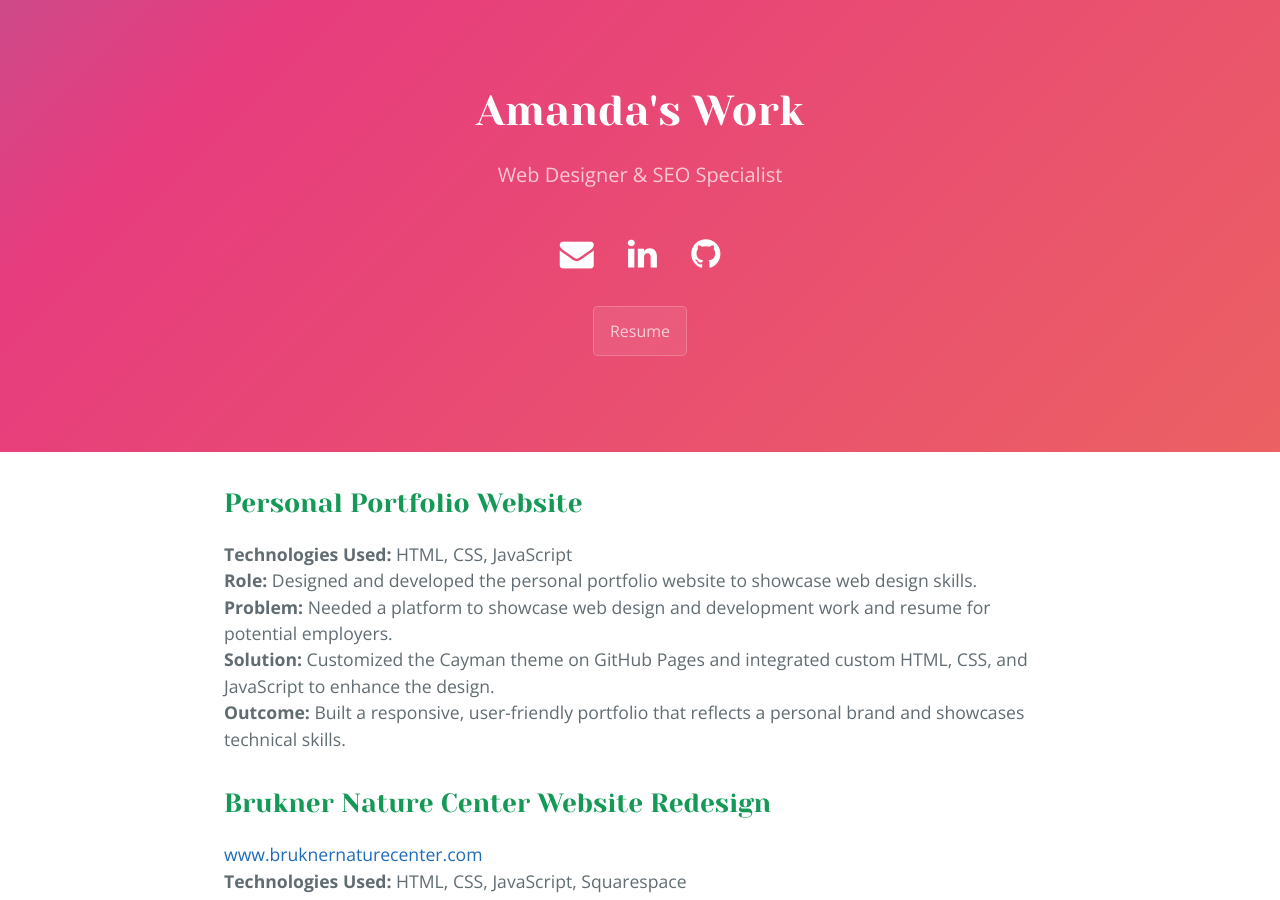
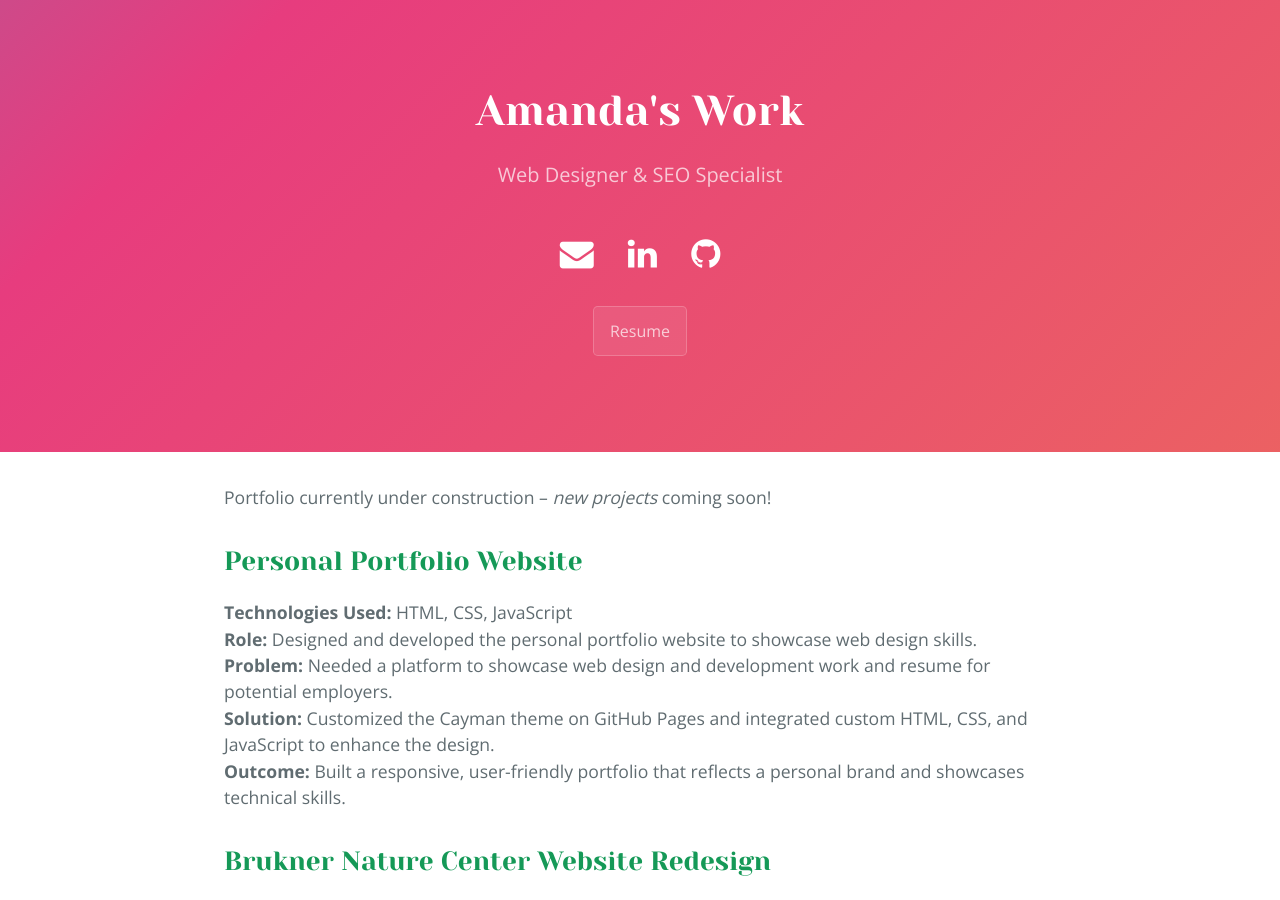
Before and after one commit to 0460208/amandamartel, a Jekyll site: the page built from portfolio.md, in a window 1280 px wide and 900 px high. Built offline with Jekyll 4.4.1, drawn with Linux system fonts in a browser that asks for light colours; nearby versions of some CDN libraries.

Commit message:
Update portfolio.md

```diff
--- a/portfolio.md
+++ b/portfolio.md
@@ -2,6 +2,9 @@
 layout: default
 title: Amanda's Work
 ---
+
+Portfolio currently under construction – _new projects_ coming soon!
+
 
 ## Personal Portfolio Website
 __Technologies Used:__ HTML, CSS, JavaScript
```
